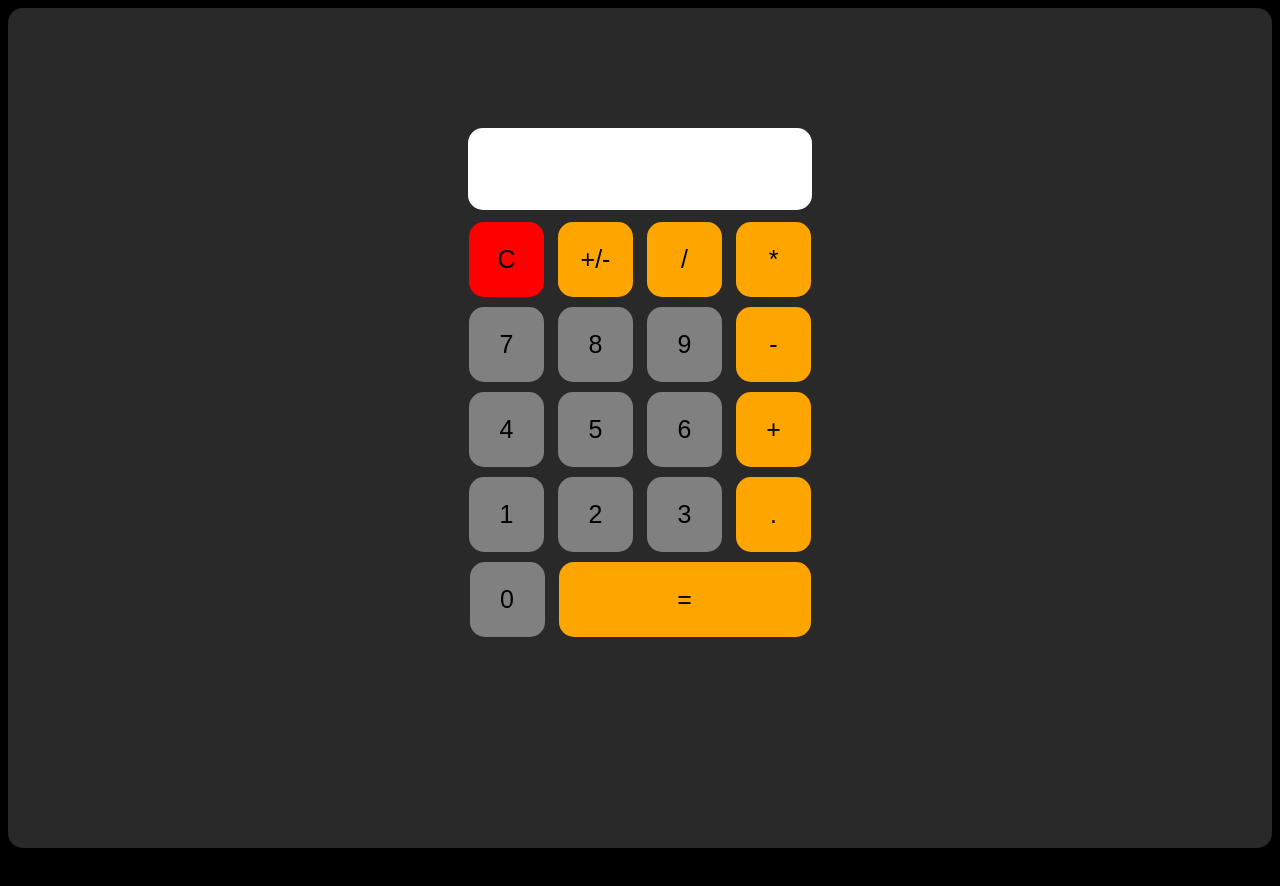
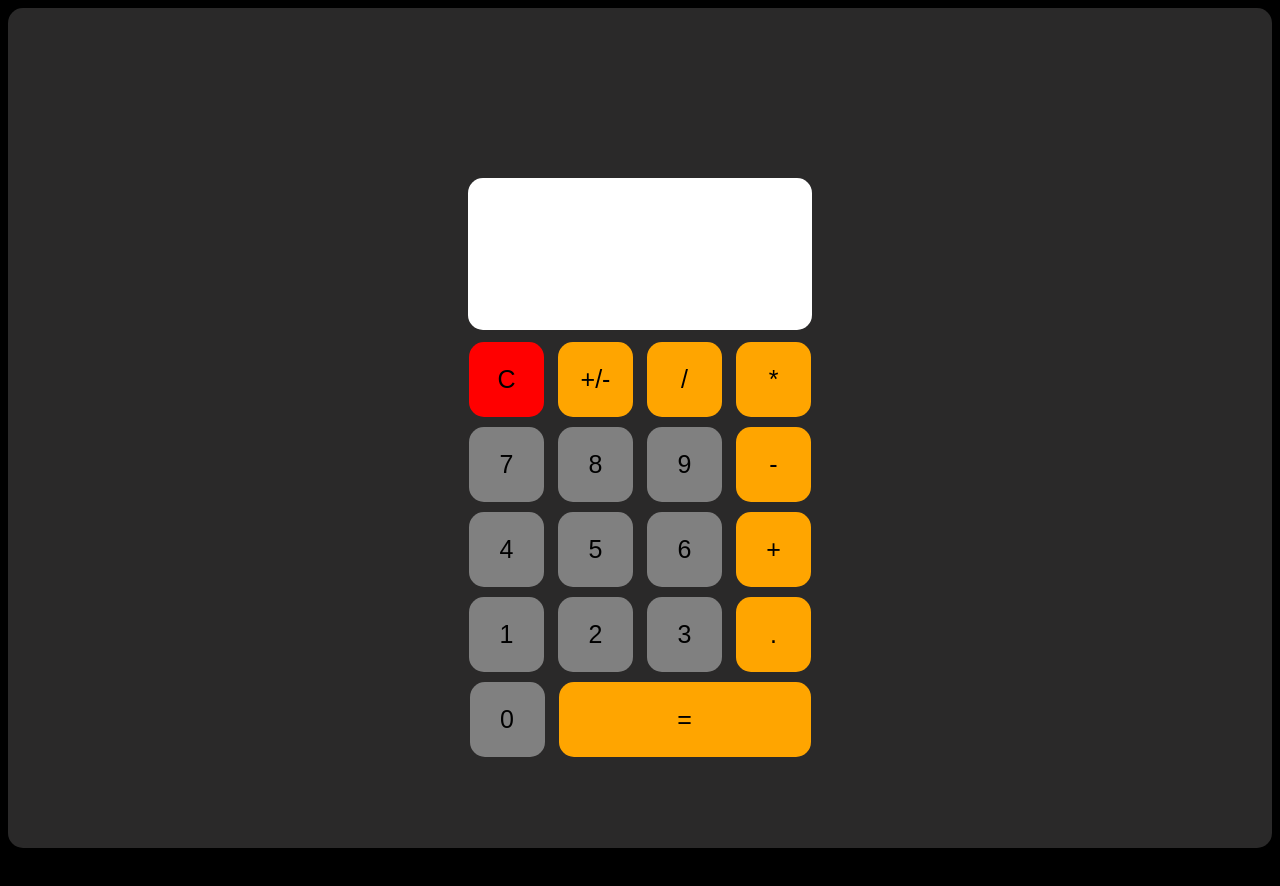
Before and after one commit to pabi26/Calculator-App, a plain HTML site: page index.html in a window 1280 px wide. Drawn offline with Linux system fonts and the light colour scheme.

Commit message:
adjusted the layout

```diff
--- a/styles.css
+++ b/styles.css
@@ -17,7 +17,7 @@ main{
 #calculator{
     max-width: 400px;
     height: 100vh;
-    margin: 100px auto;
+    margin: 150px auto;
 }
 button{
     width: 75px;
@@ -35,7 +35,7 @@ button{
 
 #result{
     width: 85%;
-    height: 80px;
+    height: 150px;
     border: none;
     border-radius: 15px;
     margin-bottom: 7px;
```
